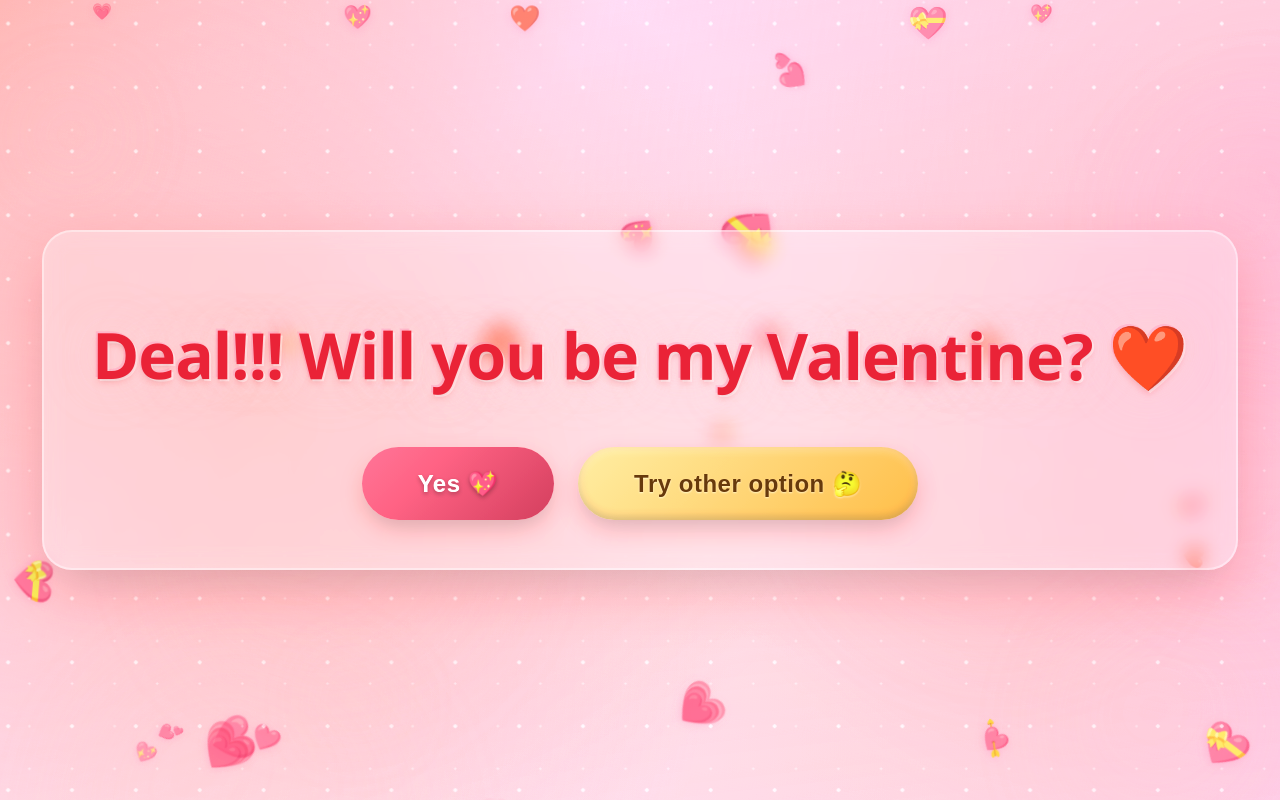
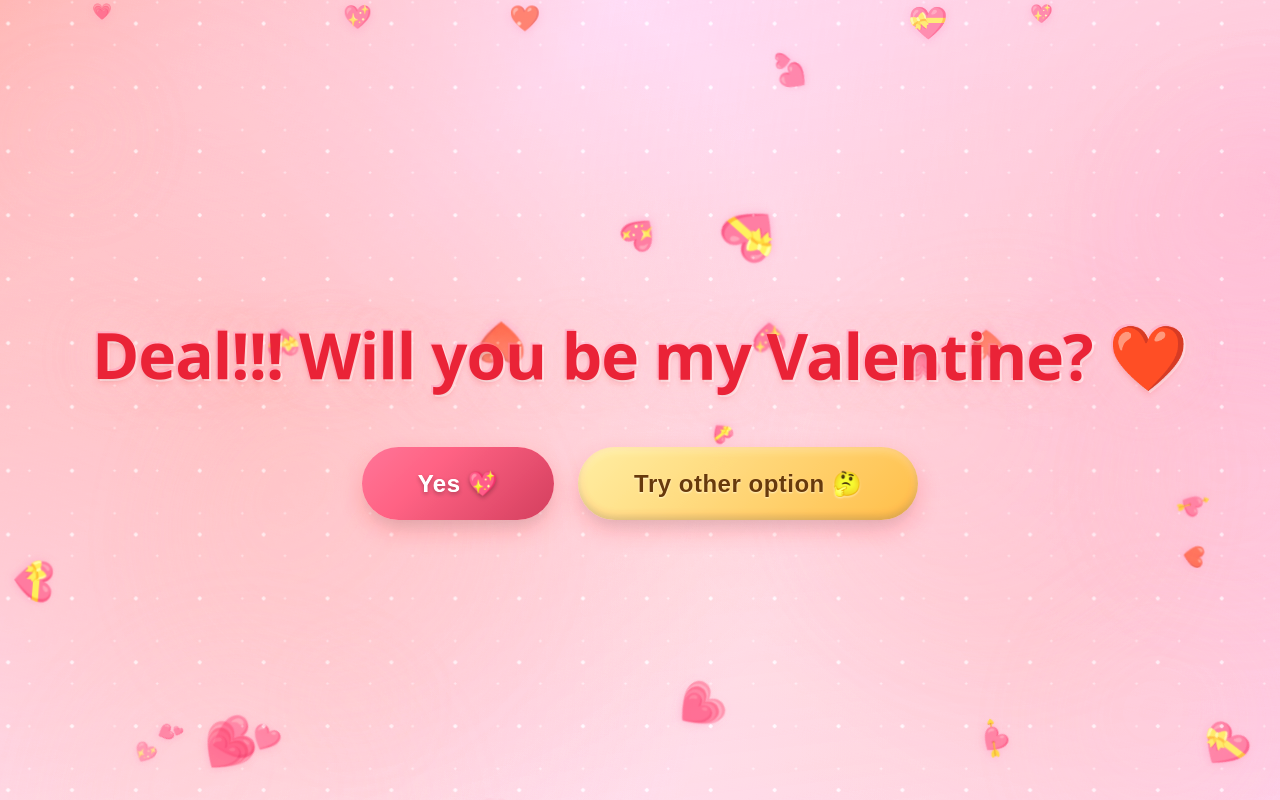
Before and after one commit to Ademic2022/valentine, a React (Vite) app: page / in a window 1280 px wide. Built offline with nearby package versions, Linux system fonts and the light colour scheme.

Commit message:
refactor: reduce padding and remove background styles in content container

```diff
--- a/src/App.css
+++ b/src/App.css
@@ -172,14 +172,8 @@
 .content-container {
   text-align: center;
   z-index: 10;
-  padding: 3rem;
+  padding: 2rem;
   max-width: 90%;
-  background: rgba(255, 255, 255, 0.15);
-  backdrop-filter: blur(10px);
-  border-radius: 30px;
-  border: 2px solid rgba(255, 255, 255, 0.3);
-  box-shadow: 0 20px 60px rgba(0, 0, 0, 0.2),
-              inset 0 0 30px rgba(255, 255, 255, 0.1);
 }
 
 .main-message {
```
